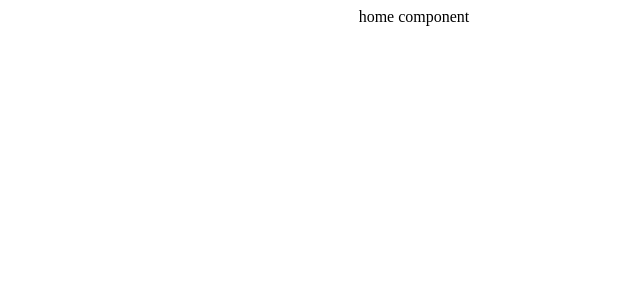
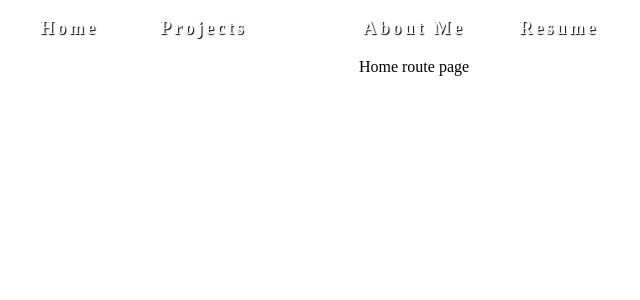
Before and after one commit to deeleeTech/personalPortfolio, a React (Create React App) app: page / in a window 1280 px wide. Shown: the top 300 px of the page, without its empty margins (226-866 px from the left). Built offline with nearby package versions, Linux system fonts and the light colour scheme.

Commit message:
added navbar

```diff
--- a/src/App.js
+++ b/src/App.js
@@ -1,6 +1,7 @@
 import React, { useState, useEffect } from 'react';
 import { useSpring, useTransition, animated } from 'react-spring';
 import { useDispatch } from 'react-redux';
+
 //ROUTES++++++++++++++++++++++++++++
 import Home from './ROUTES/Home';
 //AUTH ROUTES =====
@@ -17,6 +18,7 @@ import {
 } from "react-router-dom";
 import useAuth from './useAuth';
 import './App.css';
+import NavBar from './components/NavBar';
 
 
 
@@ -28,7 +30,7 @@ export default function App() {
   return (
     <div className='App'>
       <animated.div style={propsFade}>
-          {/* <Navigation /> */}
+          <NavBar />
         <Routes>
           <Route
             path="/"
--- a/src/ROUTES/Home.js
+++ b/src/ROUTES/Home.js
@@ -1,9 +1,12 @@
-import React from 'react'
+import React, { useEffect, useState } from 'react'
+import { Grid } from '@mui/material'
 
 export default function Home() {
     return (
-        <div>
-            home component
-        </div>
+        <Grid container>
+            <Grid item xs={12}>
+                Home route page
+            </Grid>
+        </Grid>
     )
 }
--- /dev/null
+++ b/src/components/NavBar.js
@@ -0,0 +1,62 @@
+import React, { useState, useEffect } from 'react';
+import Paper from '@mui/material/Paper';
+import Grid from '@mui/material/Grid';
+
+
+export default function NavBar(props) {
+
+    const customStyles = {
+        root: {
+            flexGrow: 1,
+          },
+          navBar: {
+            textAlign: 'center',
+            height: '50px',
+            paddingTop: '10px',
+            color: 'white',
+            fontSize: '18px',
+            textShadow: '1px 1px 1px rgb(0,0,0)',
+            fontWeight: 700,
+            letterSpacing: '3px'
+          }
+    }
+    const [navColor, setNavColor] = useState('rgba(255,255,255,.0)');
+    const [hoveredOver, setHoveredOver] = useState('none')
+
+    useEffect(()=>{
+        window.onscroll = function() {
+          if(window.pageYOffset < 100) {
+            setNavColor('rgba(255,255,255,.0)')
+          }
+          else{
+              setNavColor('rgba(0,0,0,.4)')
+          }
+        };
+      })
+
+    return (
+        <div className={customStyles.root}>
+            <Grid container spacing={0} sx={customStyles.navBar} style={{ backgroundColor: navColor }}>
+                <Grid item xs={1} style={{ paddingLeft: '5px', textAlign: 'left', letterSpacing: '4px' }}>
+
+                </Grid>
+                <Grid item xs={2} onMouseEnter={()=>setHoveredOver('webDesign')} onMouseLeave={()=>setHoveredOver('none')} sx={{  textAlign: 'right', paddingTop: hoveredOver == 'webDesign' ? '12px' : '0px' }}>
+                     Home
+                </Grid>
+                <Grid item xs={2} onMouseEnter={()=>setHoveredOver('marketing')} onMouseLeave={()=>setHoveredOver('none')} sx={{  textAlign: 'center', paddingTop: hoveredOver == 'marketing' ? '12px' : '0px' }}>
+                     Projects
+                </Grid>
+                <Grid item xs={2} onMouseEnter={()=>setHoveredOver('about')} onMouseLeave={()=>setHoveredOver('none')} sx={{  textAlign: 'center', paddingTop: hoveredOver == 'about' ? '12px' : '0px' }}>
+                     About Me
+                </Grid>
+                <Grid item xs={2} onMouseEnter={()=>setHoveredOver('resume')} onMouseLeave={()=>setHoveredOver('none')} sx={{  textAlign: 'left', paddingTop: hoveredOver == 'resume' ? '12px' : '0px' }}>
+                     Resume
+                </Grid>
+                <Grid item xs={3}>
+
+                </Grid>
+            </Grid>
+
+    </div>
+  );
+}
```
